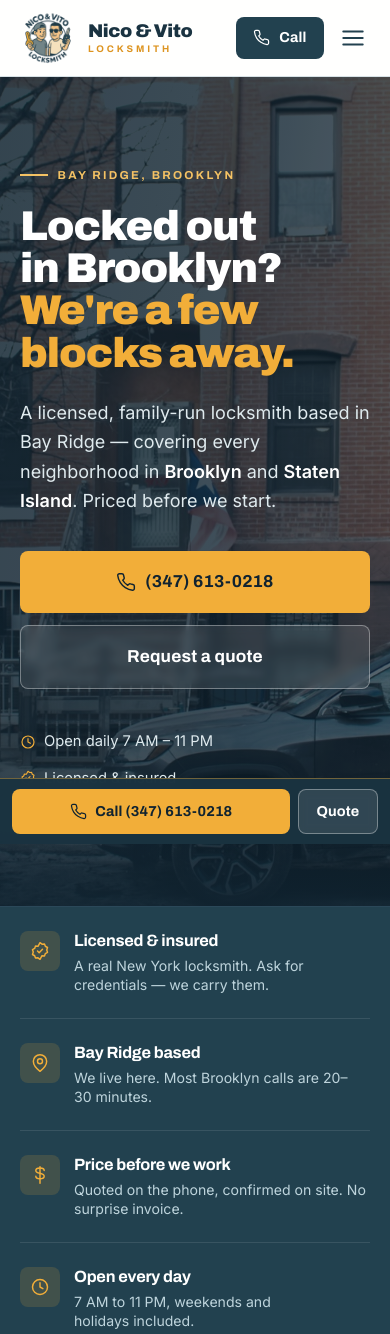
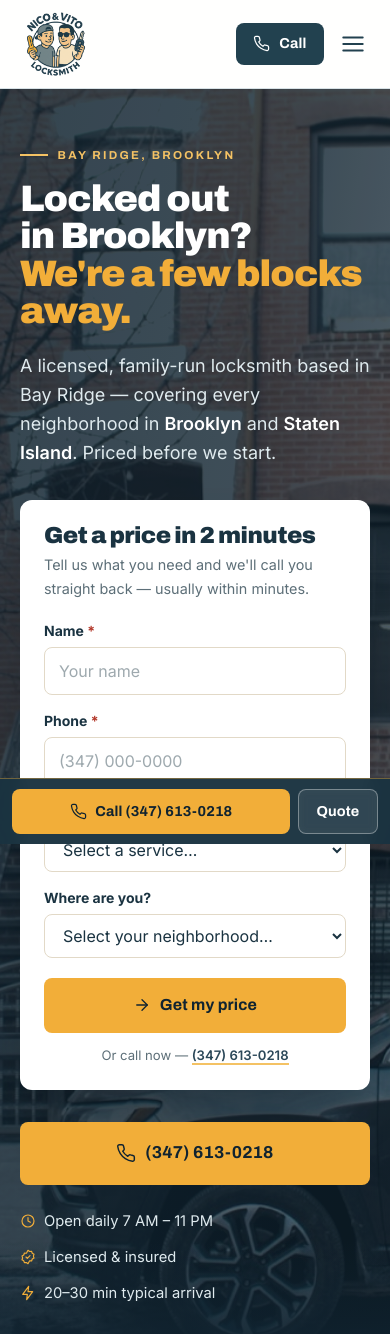
Before and after one commit to VatoGochitashvili/nicovitolock-astro, an Astro site: page / in a window 390 px wide. Shown: the top 1334 px of the page. Built offline with nearby package versions, Linux system fonts and the light colour scheme; Astro itself is replaced by a stand-in of ours.

Commit message:
Put the quote form in the homepage hero; logo-only header
Header
- Dropped the "Nico & Vito / LOCKSMITH" wordmark. The logo badge already
  reads it, so the text just repeated itself. Business name is carried by
  the img alt for screen readers and search.
- Logo up from 76px to 88px on desktop, 72px on mobile.

Homepage hero
- Added a short quote form (name, phone, service, neighborhood) as a white
  card on the dimmed navy hero — now the brightest object on the page.
- Explicit grid placement: beside the copy on desktop, directly under the
  headline on mobile so it lands in the first viewport rather than below
  the supporting detail.
- The phone CTA stays; for a locksmith the call still converts best.

ContactForm
- Every instance now gets unique element ids derived from its props, and the
  script binds all forms via [data-quote-form] instead of a hardcoded
  getElementById. Two forms on one page previously collided on id and only
  the first would ever bind.
- New variant="short" (fewer fields, for the hero) and tone="dark".

Fix: white-on-white headings inside dark sections
- `.tex-navy h2 { color:#fff }` was UNLAYERED, and unlayered CSS beats every
  @layer regardless of specificity — including Tailwind's colour utilities in
  @layer utilities. So `text-navy-900` on the hero form's heading was ignored
  and it rendered white on a white card. Moved the rule into @layer base so
  utilities win. Any light card inside .tex-navy now behaves.

Verified on dist/: 786 pages, 0 duplicate titles/descriptions/canonicals,
0 duplicate element ids on any page, 0 orphans, 0 broken links,
astro check 0/0/0.

Co-Authored-By: Claude Opus 5 <noreply@anthropic.com>

```diff
--- a/src/components/ContactForm.astro
+++ b/src/components/ContactForm.astro
@@ -9,21 +9,58 @@ interface Props {
   service?: string;
   /** Preselect an area */
   area?: string;
+  /** Hide the heading/intro (sidebar use) */
   compact?: boolean;
+  /**
+   * 'full'  — every field (contact page)
+   * 'short' — name, phone, service only. Fewer fields converts better in a
+   *           hero, where the visitor has not committed to anything yet.
+   */
+  variant?: 'full' | 'short';
+  /** Dark card for placing on a light surface */
+  tone?: 'light' | 'dark';
+  class?: string;
 }
-const { service = '', area = '', compact = false } = Astro.props;
+const {
+  service = '',
+  area = '',
+  compact = false,
+  variant = 'full',
+  tone = 'light',
+  class: className = '',
+} = Astro.props;
+
+const short = variant === 'short';
+
+// Unique per instance so two forms can coexist on one page. Derived from the
+// props rather than randomised, so the markup stays byte-stable across builds.
+const uid =
+  [variant, service, area]
+    .filter(Boolean)
+    .join('-')
+    .toLowerCase()
+    .replace(/[^a-z0-9]+/g, '-')
+    .replace(/^-|-$/g, '') || 'main';
 
 const brooklyn = serviceAreas.filter((a) => a.region === 'Brooklyn');
 const statenIsland = serviceAreas.filter((a) => a.region === 'Staten Island');
+
+const field =
+  'w-full rounded-lg border border-line bg-white px-3.5 py-2.5 text-navy-900 placeholder:text-muted/60 focus:border-brass-400 focus:ring-2 focus:ring-brass-400/30 outline-none transition';
+const label = 'block text-sm font-bold text-navy-900 mb-1.5';
 ---
 <form
-  id="quote-form"
-  class="card p-6 md:p-8"
+  data-quote-form
+  id={`quote-form-${uid}`}
+  class:list={[
+    tone === 'dark' ? 'bg-white rounded-xl p-6 md:p-7 shadow-2xl' : 'card p-6 md:p-8',
+    className,
+  ]}
   method="POST"
   action="/api/contact"
   novalidate
 >
-  {!compact && (
+  {!compact && !short && (
     <>
       <h2 class="display text-navy-900 text-2xl">Request a quote or callback</h2>
       <p class="mt-2 text-muted text-[0.95rem]">
@@ -33,44 +70,49 @@ const statenIsland = serviceAreas.filter((a) => a.region === 'Staten Island');
     </>
   )}
 
-  <div class="mt-6 grid gap-4 sm:grid-cols-2">
-    <div class="sm:col-span-1">
-      <label for="qf-name" class="block text-sm font-bold text-navy-900 mb-1.5">
+  {short && (
+    <>
+      <h2 class="display text-navy-900 text-[1.45rem] leading-tight">Get a price in 2 minutes</h2>
+      <p class="mt-1.5 text-muted text-[0.9rem]">
+        Tell us what you need and we'll call you straight back — usually within minutes.
+      </p>
+    </>
+  )}
+
+  <div class:list={['grid gap-4', short ? 'mt-5' : 'mt-6 sm:grid-cols-2']}>
+    <div>
+      <label for={`qf-name-${uid}`} class={label}>
         Name <span class="text-brick-500">*</span>
       </label>
       <input
-        id="qf-name" name="name" type="text" required autocomplete="name"
-        class="w-full rounded-lg border border-line bg-white px-3.5 py-2.5 text-navy-900 placeholder:text-muted/60 focus:border-brass-400 focus:ring-2 focus:ring-brass-400/30 outline-none transition"
-        placeholder="Your name"
+        id={`qf-name-${uid}`} name="name" type="text" required autocomplete="name"
+        class={field} placeholder="Your name"
       />
     </div>
 
-    <div class="sm:col-span-1">
-      <label for="qf-phone" class="block text-sm font-bold text-navy-900 mb-1.5">
+    <div>
+      <label for={`qf-phone-${uid}`} class={label}>
         Phone <span class="text-brick-500">*</span>
       </label>
       <input
-        id="qf-phone" name="phone" type="tel" required autocomplete="tel"
-        class="w-full rounded-lg border border-line bg-white px-3.5 py-2.5 text-navy-900 placeholder:text-muted/60 focus:border-brass-400 focus:ring-2 focus:ring-brass-400/30 outline-none transition"
-        placeholder="(347) 000-0000"
+        id={`qf-phone-${uid}`} name="phone" type="tel" required autocomplete="tel"
+        class={field} placeholder="(347) 000-0000"
       />
     </div>
 
+    {!short && (
       <div class="sm:col-span-2">
-      <label for="qf-email" class="block text-sm font-bold text-navy-900 mb-1.5">Email</label>
+        <label for={`qf-email-${uid}`} class={label}>Email</label>
         <input
-        id="qf-email" name="email" type="email" autocomplete="email"
-        class="w-full rounded-lg border border-line bg-white px-3.5 py-2.5 text-navy-900 placeholder:text-muted/60 focus:border-brass-400 focus:ring-2 focus:ring-brass-400/30 outline-none transition"
-        placeholder="you@example.com (optional)"
+          id={`qf-email-${uid}`} name="email" type="email" autocomplete="email"
+          class={field} placeholder="you@example.com (optional)"
         />
       </div>
+    )}
 
-    <div class="sm:col-span-1">
-      <label for="qf-service" class="block text-sm font-bold text-navy-900 mb-1.5">What do you need?</label>
-      <select
-        id="qf-service" name="service"
-        class="w-full rounded-lg border border-line bg-white px-3.5 py-2.5 text-navy-900 focus:border-brass-400 focus:ring-2 focus:ring-brass-400/30 outline-none transition"
-      >
+    <div>
+      <label for={`qf-service-${uid}`} class={label}>What do you need?</label>
+      <select id={`qf-service-${uid}`} name="service" class={field}>
         <option value="">Select a service…</option>
         {services.map((s) => (
           <option value={s.name} selected={s.slug === service || s.name === service}>{s.name}</option>
@@ -79,12 +121,9 @@ const statenIsland = serviceAreas.filter((a) => a.region === 'Staten Island');
       </select>
     </div>
 
-    <div class="sm:col-span-1">
-      <label for="qf-area" class="block text-sm font-bold text-navy-900 mb-1.5">Where are you?</label>
-      <select
-        id="qf-area" name="area"
-        class="w-full rounded-lg border border-line bg-white px-3.5 py-2.5 text-navy-900 focus:border-brass-400 focus:ring-2 focus:ring-brass-400/30 outline-none transition"
-      >
+    <div>
+      <label for={`qf-area-${uid}`} class={label}>Where are you?</label>
+      <select id={`qf-area-${uid}`} name="area" class={field}>
         <option value="">Select your neighborhood…</option>
         <optgroup label="Brooklyn">
           {brooklyn.map((a) => (
@@ -99,43 +138,61 @@ const statenIsland = serviceAreas.filter((a) => a.region === 'Staten Island');
       </select>
     </div>
 
+    {!short && (
       <div class="sm:col-span-2">
-      <label for="qf-message" class="block text-sm font-bold text-navy-900 mb-1.5">Details</label>
+        <label for={`qf-message-${uid}`} class={label}>Details</label>
         <textarea
-        id="qf-message" name="message" rows="4"
-        class="w-full rounded-lg border border-line bg-white px-3.5 py-2.5 text-navy-900 placeholder:text-muted/60 focus:border-brass-400 focus:ring-2 focus:ring-brass-400/30 outline-none transition resize-y"
+          id={`qf-message-${uid}`} name="message" rows="4"
+          class:list={[field, 'resize-y']}
           placeholder="Tell us about the door, the lock, or the car — the more detail, the more accurate the price."
         ></textarea>
       </div>
+    )}
   </div>
 
   <!-- honeypot: bots fill this, humans never see it -->
   <div class="hidden" aria-hidden="true">
-    <label for="qf-company">Company</label>
-    <input id="qf-company" name="company" type="text" tabindex="-1" autocomplete="off" />
+    <label for={`qf-company-${uid}`}>Company</label>
+    <input id={`qf-company-${uid}`} name="company" type="text" tabindex="-1" autocomplete="off" />
   </div>
 
-  <button type="submit" class="btn btn-brass w-full mt-6" id="qf-submit">
+  <button type="submit" class="btn btn-brass w-full mt-5" data-qf-submit>
     <Icon name="arrow" size={18} />
-    Send request
+    {short ? 'Get my price' : 'Send request'}
   </button>
 
+  {short ? (
+    <p class="mt-3 text-center text-[0.82rem] text-muted">
+      Or call now —
+      <a href={`tel:${business.phoneHref}`} class="link-brass" data-call-cta="hero-form">
+        {business.phoneDisplay}
+      </a>
+    </p>
+  ) : (
     <p class="mt-3 text-xs text-muted text-center">
       We reply during business hours — every day, 7 AM to 11 PM. For anything urgent, call.
     </p>
+  )}
 
-  <div id="qf-status" class="mt-4 hidden rounded-lg px-4 py-3 text-sm" role="status" aria-live="polite"></div>
+  <div data-qf-status class="mt-4 hidden rounded-lg px-4 py-3 text-sm" role="status" aria-live="polite"></div>
 </form>
 
 <script is:inline define:vars={{ phone: business.phoneDisplay, phoneHref: business.phoneHref, email: business.email }}>
   (function () {
-    function initForm() {
-      var form = document.getElementById('quote-form');
-      if (!form || form.dataset.bound) return;
+    // Bind EVERY form on the page, not a single hardcoded id — the homepage
+    // hero and a sidebar form can both be present.
+    function initForms() {
+      var forms = document.querySelectorAll('form[data-quote-form]');
+      for (var i = 0; i < forms.length; i++) bindForm(forms[i]);
+    }
+
+    function bindForm(form) {
+      if (form.dataset.bound) return;
       form.dataset.bound = '1';
 
-      var status = document.getElementById('qf-status');
-      var submit = document.getElementById('qf-submit');
+      var status = form.querySelector('[data-qf-status]');
+      var submit = form.querySelector('[data-qf-submit]');
+      var submitLabel = submit ? submit.innerHTML : '';
 
       function show(kind, html) {
         status.className =
@@ -161,9 +218,10 @@ const statenIsland = serviceAreas.filter((a) => a.region === 'Staten Island');
         submit.disabled = true;
         submit.textContent = 'Sending…';
 
-        var data = new FormData(form);
-        fetch(form.action, { method: 'POST', body: data })
-          .then(function (r) { return r.ok ? r.json().catch(function(){return {ok:true};}) : Promise.reject(r); })
+        fetch(form.action, { method: 'POST', body: new FormData(form) })
+          .then(function (r) {
+            return r.ok ? r.json().catch(function () { return { ok: true }; }) : Promise.reject(r);
+          })
           .then(function () {
             form.reset();
             show('ok', "<strong>Got it.</strong> We'll call you back shortly. If it's urgent, ring <a class='underline font-semibold' href='tel:" + phoneHref + "'>" + phone + '</a>.');
@@ -173,10 +231,10 @@ const statenIsland = serviceAreas.filter((a) => a.region === 'Staten Island');
             var body = encodeURIComponent(
               'Name: ' + name +
               '\nPhone: ' + tel +
-              '\nEmail: ' + (form.email.value || '—') +
-              '\nService: ' + (form.service.value || '—') +
-              '\nArea: ' + (form.area.value || '—') +
-              '\n\n' + (form.message.value || '')
+              '\nEmail: ' + ((form.email && form.email.value) || '—') +
+              '\nService: ' + ((form.service && form.service.value) || '—') +
+              '\nArea: ' + ((form.area && form.area.value) || '—') +
+              '\n\n' + ((form.message && form.message.value) || '')
             );
             show(
               'warn',
@@ -188,15 +246,16 @@ const statenIsland = serviceAreas.filter((a) => a.region === 'Staten Island');
           })
           .finally(function () {
             submit.disabled = false;
-            submit.textContent = 'Send request';
+            submit.innerHTML = submitLabel;
           });
       });
     }
+
     if (document.readyState === 'loading') {
-      document.addEventListener('DOMContentLoaded', initForm);
+      document.addEventListener('DOMContentLoaded', initForms);
     } else {
-      initForm();
+      initForms();
     }
-    document.addEventListener('astro:page-load', initForm);
+    document.addEventListener('astro:page-load', initForms);
   })();
 </script>
--- a/src/components/Header.astro
+++ b/src/components/Header.astro
@@ -31,23 +31,18 @@ const nav = [
 </div>
 
 <header class="sticky top-0 z-50 bg-white/92 backdrop-blur-md border-b border-line-cool">
-  <div class="container-x flex items-center justify-between gap-6 py-2.5 md:py-3">
-    <a href="/" class="flex items-center gap-3 md:gap-4 shrink-0 group" aria-label={`${business.name} — home`}>
+  <div class="container-x flex items-center justify-between gap-6 py-2">
+    <!-- The logo already reads "NICO & VITO LOCKSMITH" around the badge, so a
+         separate wordmark would just repeat it. The alt text carries the
+         business name for screen readers and for search. -->
+    <a href="/" class="shrink-0 group" aria-label={`${business.name} — home`}>
       <img
         src="/brand/logo-512.png"
-        alt={`${business.name} logo`}
+        alt={`${business.name} — Bay Ridge, Brooklyn`}
         width="512"
         height="512"
-        class="h-14 w-14 sm:h-16 sm:w-16 md:h-[4.75rem] md:w-[4.75rem] object-contain transition-transform duration-300 group-hover:scale-[1.04]"
+        class="h-[4.5rem] w-[4.5rem] sm:h-20 sm:w-20 md:h-[5.5rem] md:w-[5.5rem] object-contain transition-transform duration-300 group-hover:scale-[1.05]"
       />
-      <span class="leading-none">
-        <span class="block display text-navy-900 text-[1.15rem] sm:text-[1.35rem] md:text-[1.6rem] tracking-tight">
-          Nico &amp; Vito
-        </span>
-        <span class="block font-display text-[0.6rem] sm:text-[0.68rem] md:text-[0.75rem] font-bold uppercase tracking-[0.3em] text-brass-500 mt-1">
-          Locksmith
-        </span>
-      </span>
     </a>
 
     <nav class="hidden lg:flex items-center gap-0.5" aria-label="Main">
--- a/src/pages/index.astro
+++ b/src/pages/index.astro
@@ -2,6 +2,7 @@
 import BaseLayout from '@/layouts/BaseLayout.astro';
 import Icon from '@/components/Icon.astro';
 import HeroBg from '@/components/HeroBg.astro';
+import ContactForm from '@/components/ContactForm.astro';
 import TrustBar from '@/components/TrustBar.astro';
 import ServiceCard from '@/components/ServiceCard.astro';
 import Reviews from '@/components/Reviews.astro';
@@ -63,36 +64,48 @@ const steps = [
 
 <BaseLayout title={title} description={description} schema={schema} canonical="/">
   <!-- ================= HERO ================= -->
-  <!-- Full-bleed Bay Ridge row houses, dimmed. No competing image card —
-       the neighborhood IS the picture, the copy sits on the dark left. -->
+  <!-- Dimmed Bay Ridge row houses behind; the quote form is the brightest
+       object on the page by a wide margin, which is the point. -->
   <section class="relative tex-navy overflow-hidden">
     <HeroBg variant="neighborhood" strength={42} />
 
-    <div class="container-x relative py-20 md:py-28 lg:py-36">
-      <div class="max-w-2xl">
-        <p class="eyebrow eyebrow--light mb-5">Bay Ridge, Brooklyn</p>
+    <div class="container-x relative py-12 md:py-20 lg:py-24">
+      <!-- Explicit grid placement so the form sits beside the copy on desktop
+           but directly under the headline on mobile — ahead of the supporting
+           detail, not buried below it. -->
+      <div class="grid gap-8 lg:grid-cols-12 lg:gap-x-14 lg:gap-y-7 lg:items-center">
 
-        <h1 class="display text-white text-[2.6rem] sm:text-[3.4rem] lg:text-[4.25rem] leading-[1.02]">
+        <!-- 1. The hook -->
+        <div class="lg:col-span-7 lg:col-start-1 lg:row-start-1">
+          <p class="eyebrow eyebrow--light mb-4">Bay Ridge, Brooklyn</p>
+
+          <h1 class="display text-white text-[2.3rem] sm:text-[3rem] lg:text-[3.8rem] leading-[1.03]">
             Locked out in Brooklyn?<br />
             <span class="text-brass-400">We're a few blocks away.</span>
           </h1>
 
-        <p class="mt-6 text-navy-100 text-lg md:text-xl leading-relaxed max-w-xl">
+          <p class="mt-5 text-navy-100 text-lg md:text-xl leading-relaxed max-w-xl">
             A licensed, family-run locksmith based in Bay Ridge — covering every
             neighborhood in <strong class="text-white font-semibold">Brooklyn</strong> and
             <strong class="text-white font-semibold">Staten Island</strong>.
             Priced before we start.
           </p>
+        </div>
 
-        <div class="mt-9 flex flex-col sm:flex-row gap-3">
-          <a href={`tel:${business.phoneHref}`} class="btn btn-brass btn-lg" data-call-cta="hero-primary">
+        <!-- 2. The conversion point. Brightest object on the page, and on
+                mobile it lands immediately after the headline. -->
+        <div class="lg:col-span-5 lg:col-start-8 lg:row-start-1 lg:row-span-2 lg:self-center">
+          <ContactForm variant="short" tone="dark" />
+        </div>
+
+        <!-- 3. Supporting detail -->
+        <div class="lg:col-span-7 lg:col-start-1 lg:row-start-2">
+          <a href={`tel:${business.phoneHref}`} class="btn btn-brass btn-lg w-full sm:w-auto" data-call-cta="hero-primary">
             <Icon name="phone" size={20} />
             {business.phoneDisplay}
           </a>
-          <a href="/contact" class="btn btn-ghost btn-lg">Request a quote</a>
-        </div>
 
-        <ul class="mt-10 flex flex-wrap gap-x-8 gap-y-3 text-[0.92rem]">
+          <ul class="mt-6 flex flex-wrap gap-x-8 gap-y-3 text-[0.92rem]">
             {[
               { i: 'clock', t: 'Open daily 7 AM – 11 PM' },
               { i: 'badge', t: 'Licensed & insured' },
@@ -104,6 +117,7 @@ const steps = [
               </li>
             ))}
           </ul>
+        </div>
       </div>
     </div>
   </section>
--- a/src/styles/global.css
+++ b/src/styles/global.css
@@ -268,7 +268,18 @@
    it is absolutely positioned and must stay that way. */
 .tex-navy > *:not(.hero-bg) { position: relative; z-index: 1; }
 .hero-bg { z-index: 0; }
-.tex-navy h1, .tex-navy h2, .tex-navy h3, .tex-navy h4 { color: #fff; }
+/* Headings default to white inside a dark section — but this MUST sit in
+   @layer base. Unlayered CSS beats every @layer regardless of specificity, and
+   Tailwind's colour utilities live in @layer utilities, so an unlayered rule
+   here made `text-navy-900` unusable inside .tex-navy: the hero quote form's
+   heading rendered white-on-white. In @layer base, utilities win as intended
+   and a light card inside a dark section behaves. */
+@layer base {
+  .tex-navy h1,
+  .tex-navy h2,
+  .tex-navy h3,
+  .tex-navy h4 { color: #fff; }
+}
 
 /* Quiet alternate surface — no grid, no texture. */
 .tex-stone {
```
Lines whose indentation alone changed are shown as unchanged.
